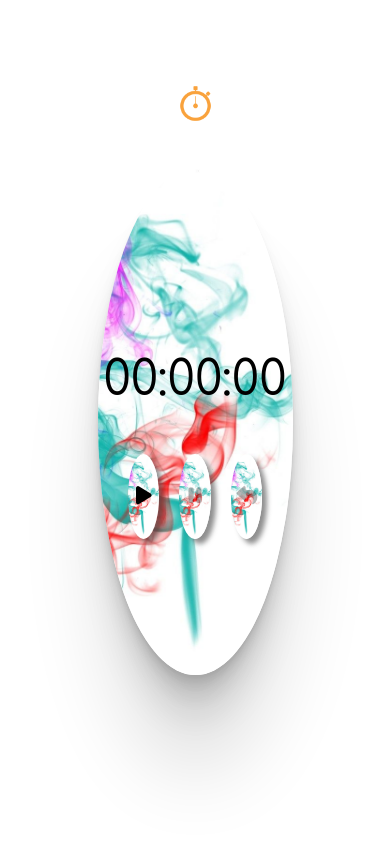
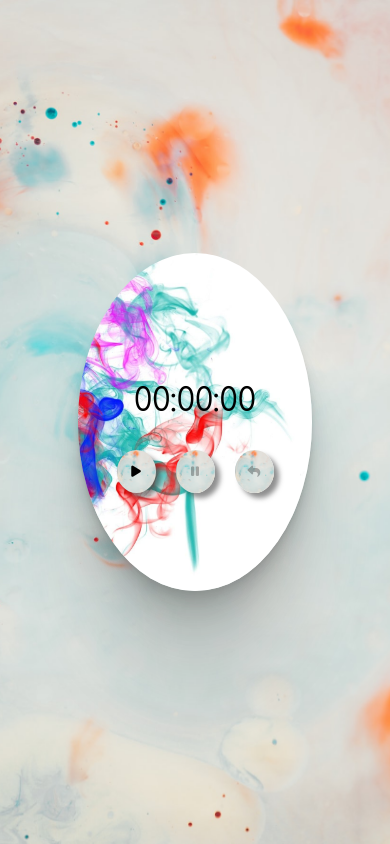
Before and after one commit to sumilraweng/javascript-timer-applicaion, a plain HTML site: page index.html in a window 390 px wide. Drawn offline with Linux system fonts and the light colour scheme.

Commit message:
changed background of body ,timer-section and button  and Added the media qeury

```diff
--- a/index.html
+++ b/index.html
@@ -15,9 +15,6 @@
     <script src="./src/main.js" type="module" defer></script>
   </head>
   <body>
-    <div class="timer-icon">
-      <img src="./assests/images/timer.png" alt="timer icon" />
-    </div>
     <div class="timer-section">
       <p id="timer">
         <span id="hours"></span>: <span id="minutes"></span>:
--- a/style/style.scss
+++ b/style/style.scss
@@ -10,8 +10,7 @@ body {
   display: flex;
   justify-content: center;
   align-items: center;
-  // background: linear-gradient(to top, #da4453, #89216b);
-  // background: url("../assests/images/colorfull.jpg");
+  background: url("../assests/images/timerBackground.jpeg");
   background-position: center;
   background-repeat: no-repeat;
   background-size: cover;
@@ -23,8 +22,7 @@ body {
     0 6.7px 5.3px rgba(0, 0, 0, 0.048), 0 12.5px 10px rgba(0, 0, 0, 0.06),
     0 22.3px 17.9px rgba(0, 0, 0, 0.072), 0 41.8px 33.4px rgba(0, 0, 0, 0.086),
     0 100px 80px rgba(0, 0, 0, 0.12);
-  // border: 1px solid black;
-  // background-color: white;
+
   background: url("../assests/images/colorfull.jpg");
   background-position: center;
   background-repeat: no-repeat;
@@ -42,9 +40,12 @@ body {
     height: 60vh;
     width: 50vw;
   }
+  @media (max-width: 576px) {
+    height: 40vh;
+    width: 60vw;
+  }
 
   #timer {
-    // border: 1px solid black;
     display: flex;
     flex-wrap: wrap;
     font-size: 5rem;
@@ -52,6 +53,9 @@ body {
     align-items: center;
     @media (max-width: 768px) {
       font-size: 3rem;
+    }
+    @media (max-width: 576px) {
+      font-size: 2rem;
     }
   }
 }
@@ -66,17 +70,17 @@ body {
     height: 15vh;
     border: none;
     box-shadow: 5px 5px 5px rgba(68, 68, 68, 0.6);
-    background: linear-gradient(to top, #da4453, #89216b);
-    background-image: url("../assests/images/colorfull.jpg");
+
+    background-image: url("../assests/images/timerBackground.jpeg");
     background-position: center;
     background-repeat: no-repeat;
     background-size: cover;
 
     transition: all 0.4s ease-in-out;
     @media (max-width: 576px) {
-      font-size: 1.3rem;
-      width: 8vw;
-      height: 10vh;
+      font-size: 0.8rem;
+      width: 10vw;
+      height: 5vh;
     }
 
     &:hover {
@@ -88,14 +92,3 @@ body {
     }
   }
 }
-
-.timer-icon {
-  // border: 1px solid black;
-  margin-bottom: 60vh;
-  z-index: 1;
-  width: 10vw;
-  height: 20vh;
-  img {
-    width: 100%;
-  }
-}
```
Also changed, not shown: style/style.css, 1 other file.
